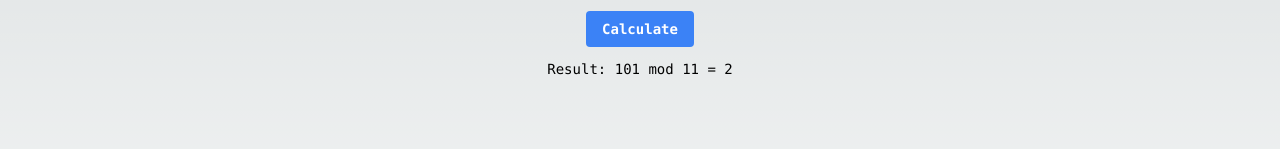
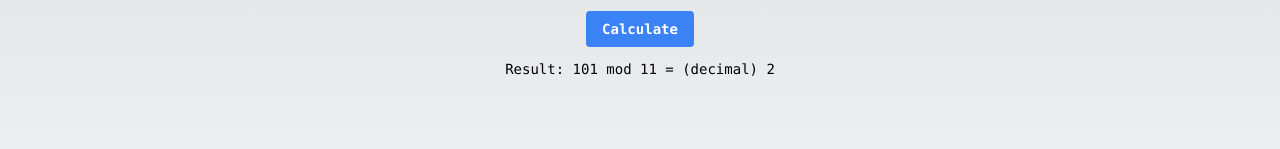
Before and after one commit to wongleo7/pr-take-home-test, a Next.js app: page / in a window 1280 px wide. Both pictures are taken after typing "5", "5" into the empty fields and a click on the button "Calculate". Shown: the part 289-438 px from the top of the page. Built offline with nearby package versions, Linux system fonts and the light colour scheme.

Commit message:
add display history, changed linting rules

```diff
--- a/components/mod-three-result.tsx
+++ b/components/mod-three-result.tsx
@@ -1,13 +1,17 @@
-import { ModThreeStates } from '@/types/mod-three';
+import type { ModThreeAlphabet, ModThreeStates } from '@/types/mod-three';
+import type { StateHistory } from '@/types/state-history';
 
 type ResultProps = {
-  result: { remainder: ModThreeStates, binaryNumber: string };
+  result: {
+    remainder: ModThreeStates, binaryNumber: string,
+    history: StateHistory<ModThreeStates, ModThreeAlphabet>
+  };
 };
 
 export default function ModThreeResult({ result }: ResultProps) {
   return (
     <div className="flex flex-col items-center justify-center mt-3">
-      <h3>Result: {`${result.binaryNumber} mod 11 = ${result.remainder}`}</h3>
+      <h3>Result: {`${result.binaryNumber} mod 11 = (decimal) ${result.remainder}`}</h3>
     </div>
   );
 }
--- a/components/modulo-three-form.tsx
+++ b/components/modulo-three-form.tsx
@@ -1,19 +1,20 @@
 'use client';
 import { FormEvent, useState } from "react";
 import Input from "./input";
-import Result from "./mod-three-result";
 import SubmitButton from './submit-button';
-import type { ModThreeStates } from '@/types/mod-three';
+import type { ModThreeAlphabet, ModThreeStates } from '@/types/mod-three';
+import type { StateHistory } from '@/types/state-history';
 import validateBinaryString from '@/utils/validate-binary-string';
 import { modThreeFA } from '@/server-utils/mod-three';
+import ModThreeResult from './mod-three-result';
 
-type ModuloThreeFormProps = {
-};
-
-export default function ModuloThreeForm({
-}: ModuloThreeFormProps) {
+export default function ModuloThreeForm() {
   const [binaryNumber, setBinaryNumber] = useState<string>("");
-  const [result, setResult] = useState<{ remainder: ModThreeStates, binaryNumber: string }>();
+  const [result, setResult] = useState<{
+    remainder: ModThreeStates,
+    binaryNumber: string,
+    history: StateHistory<ModThreeStates, ModThreeAlphabet>
+  }>();
   const [isError, setIsError] = useState<string>();
 
   const onSubmit = async (e: FormEvent<HTMLFormElement>) => {
@@ -24,10 +25,11 @@ export default function ModuloThreeForm({
       setIsError(`invalid input:${binaryNumber}:${validation}`);
       return;
     }
-    const remainder = await modThreeFA(binaryNumber);
+    const { finalState, history } = await modThreeFA(binaryNumber);
     setResult({
       binaryNumber,
-      remainder
+      remainder: finalState,
+      history
     });
   };
 
@@ -69,7 +71,7 @@ export default function ModuloThreeForm({
         />
         <SubmitButton label="Calculate" />
       </form>
-      {result != null && <Result result={result}/>}
+      {result != null && <ModThreeResult result={result} />}
     </>
   );
 }
--- a/package.json
+++ b/package.json
@@ -22,5 +22,9 @@
     "server-only": "^0.0.1",
     "tailwindcss": "3.3.2",
     "typescript": "5.0.4"
+  },
+  "devDependencies": {
+    "eslint-config-prettier": "^8.8.0",
+    "jest": "^29.5.0"
   }
 }
--- a/server-utils/mod-three.ts
+++ b/server-utils/mod-three.ts
@@ -1,6 +1,7 @@
 "use server";
 import { ModThreeStates, ModThreeAlphabet } from '@/types/mod-three';
-import { finiteAutomation } from "./finite-automation";
+import { finiteAutomation, finiteAutomationWithHistory } from "./finite-automation";
+import { StateHistory } from '@/types/state-history';
 
 // This function is the transition function for a finite automaton that accepts
 // binary strings.
@@ -48,11 +49,14 @@ function parseBinaryString(input: string): ModThreeAlphabet[] {
   return result;
 }
 
-export async function modThreeFA(input: string): Promise<ModThreeStates> {
+export async function modThreeFA(input: string): Promise<{
+  finalState: ModThreeStates,
+  history: StateHistory<ModThreeStates, ModThreeAlphabet>
+}> {
   let binaryInputArray = parseBinaryString(input);
   let currentState: ModThreeStates = 0;
   try {
-    return await finiteAutomation<ModThreeStates, ModThreeAlphabet>({
+    return await finiteAutomationWithHistory<ModThreeStates, ModThreeAlphabet>({
       inputAlphabet: binaryInputArray,
       initialState: currentState,
       transitionFunction: modThreeTransition,
```
Also changed, not shown: .eslintrc.json, 1 other file (tests, documents, lock files or other folders).
